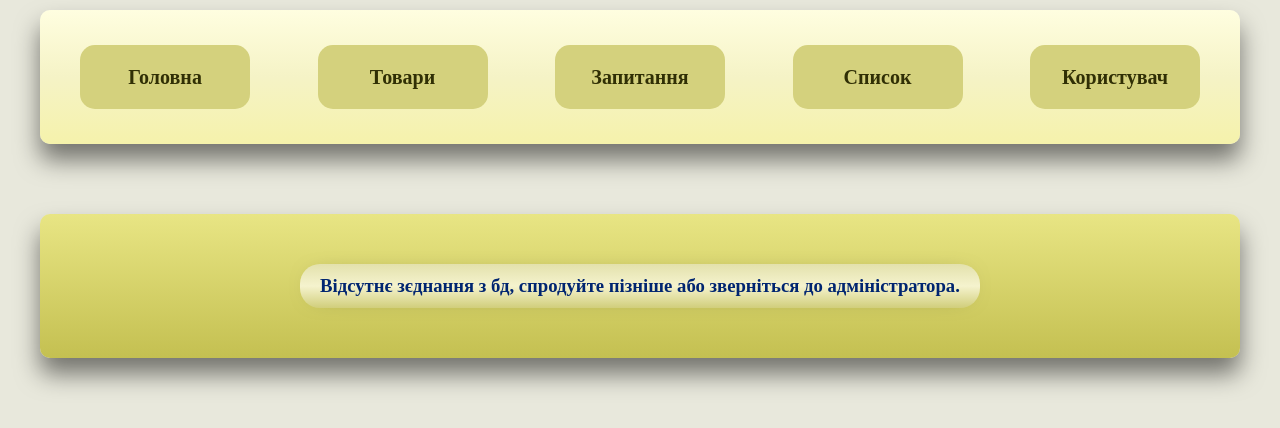
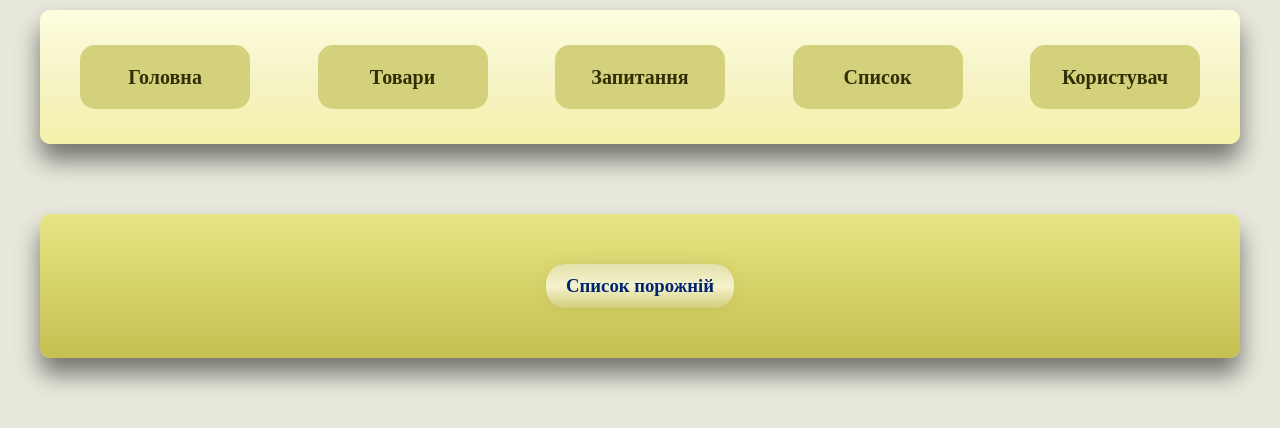
Before and after one commit to Roma-Svaliavchyk/solar-energy-front, a website built with Vite: page html/list.html in a window 1280 px wide. Built offline with nearby package versions, Linux system fonts and the light colour scheme; no server answers.

Commit message:
fix linck

```diff
--- a/html/list.html
+++ b/html/list.html
@@ -34,7 +34,7 @@
                 <div class="main-container">
                     <div class="title-container">
                         <div class="title-grup">
-                            <h3 class="title-order text-order" >Відсутнє зєднання з бд, спродуйте пізніше або зверніться до адміністратора.</h3>
+                            <h3 class="title-order text-order" >Список порожній</h3>
 
                         </div>
 
--- a/js/product.js
+++ b/js/product.js
@@ -15,6 +15,8 @@ if(localStorage.getItem("email") == "admin@gmail.com"){
 const container = document.querySelector("#js-list-products");
 const getOrgersQuery = "https://solar-energy-serv.onrender.com/products";
   localStorage.getItem("email") === "admin@gmail.com"
+    /* ? "http://localhost:3003/products"
+    : "http://localhost:3003/products/" + localStorage.getItem("email");*/
 
 axios
   .get(getOrgersQuery)
```
